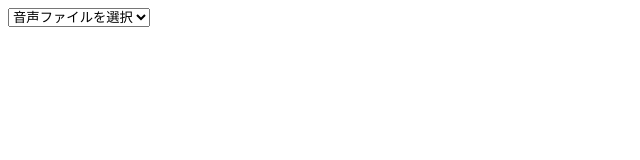
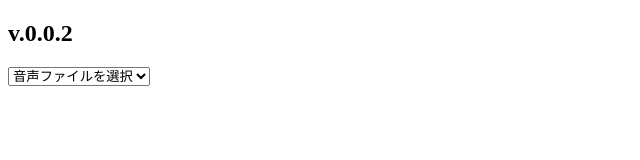
Before and after one commit to hallucica/audio-app, a plain HTML site: page index.html in a window 1280 px wide. Shown: the whole page, without its empty margins (0-640 px from the left). Drawn offline with Linux system fonts and the light colour scheme.

Commit message:
Update index.html

```diff
--- a/index.html
+++ b/index.html
@@ -6,7 +6,7 @@
 	<title>Web Audio App Demo</title>
 </head>
 <body>
-
+	<h2>v.0.0.2</h2>
 	<div>
 		<select name="audioList">
 			<option value="">音声ファイルを選択</option>
```
